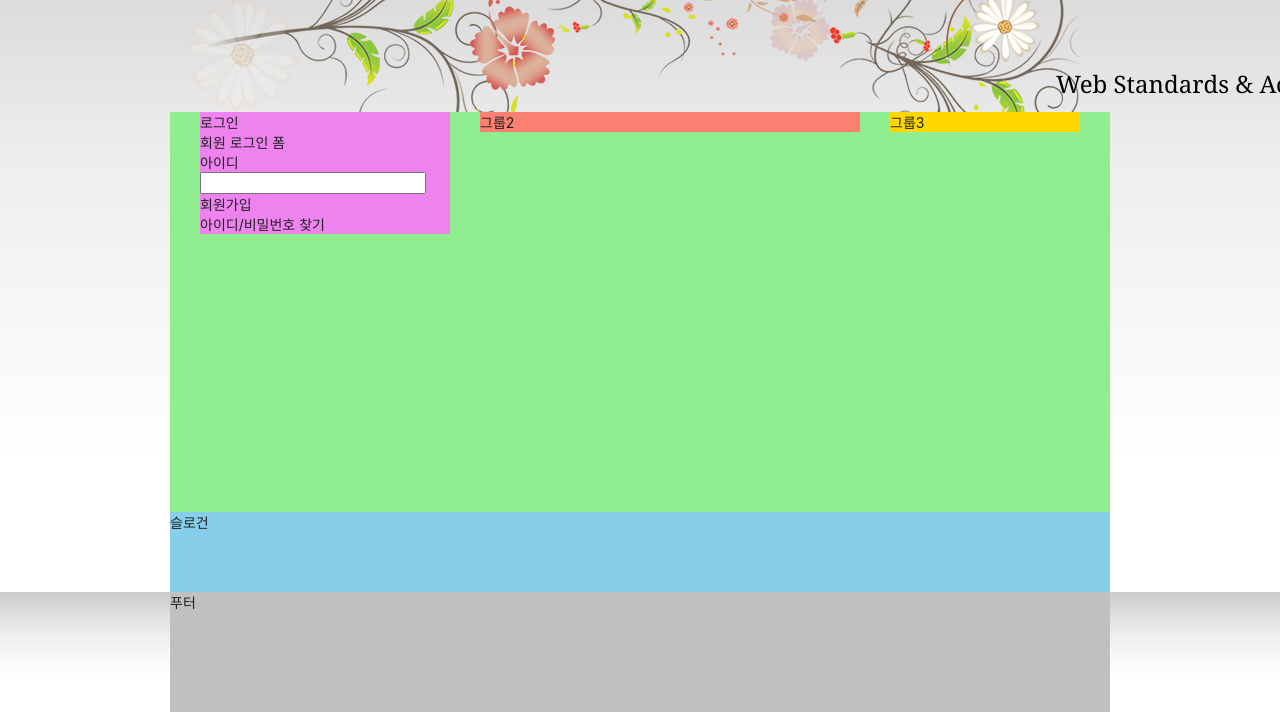
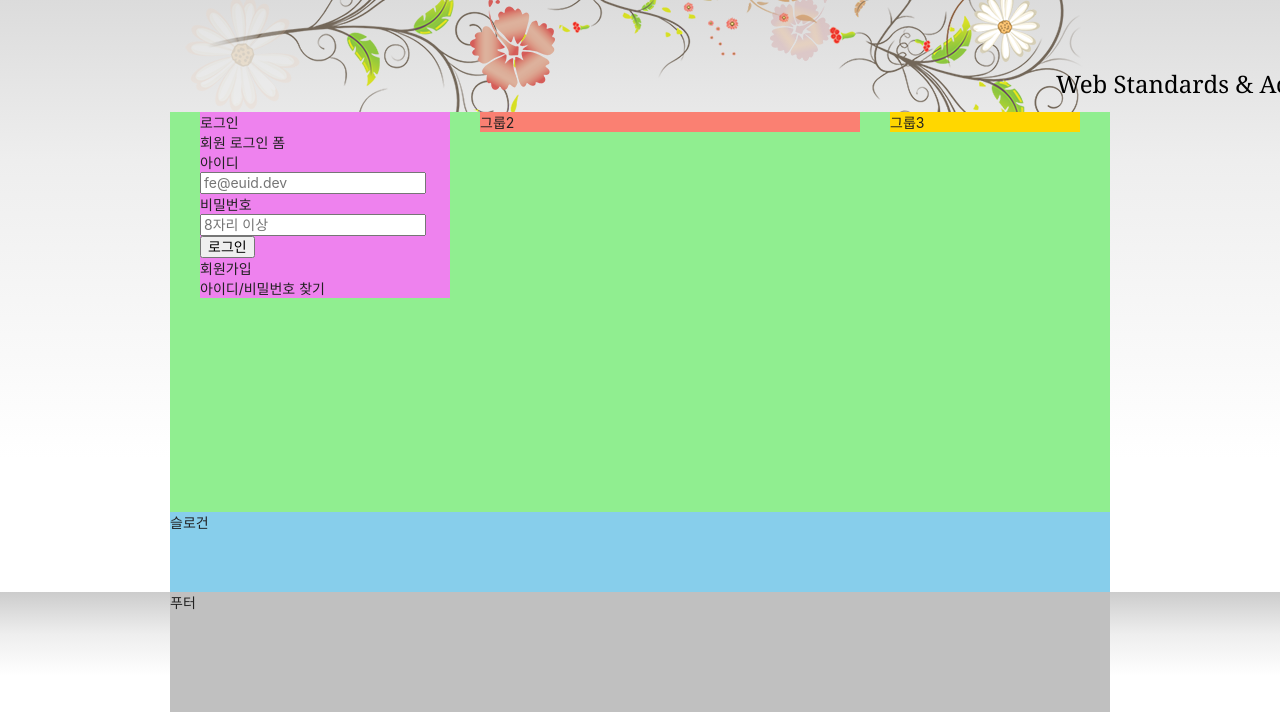
Before and after one commit to sumin-Kim-00/HTML5, a plain HTML site: page index.html in a window 1280 px wide. Shown: the part 136-848 px from the top of the page. Drawn offline with Linux system fonts and the light colour scheme; a web font is replaced by a local one.

Commit message:
로그인 마크업 완성

```diff
--- a/index.html
+++ b/index.html
@@ -143,13 +143,18 @@
     <div class="group group1">
       <section class="login">
         <h2 class="login-title">로그인</h2>
-        <form action="" class="login-form">
+        <form method="POST" action="https://formspree.io/seulbinim@gmail.com" class="login-form">
           <fieldset>
             <legend>회원 로그인 폼</legend>
             <div class="user-email">
               <label for="userEmail">아이디</label>
-              <input type="email" id="userEmail" />
+              <input type="email" id="userEmail" name="userEmail" placeholder="fe@euid.dev" required/>
             </div>
+            <div class="user-pw">
+              <label for="userPw">비밀번호</label>
+              <input type="password" id="userPw" name="userPw" placeholder="8자리 이상" minlength="8" required/>
+            </div>
+            <button type="submit" class="login-button">로그인</button>
           </fieldset>
         </form>
         <ul class="sign">
```
